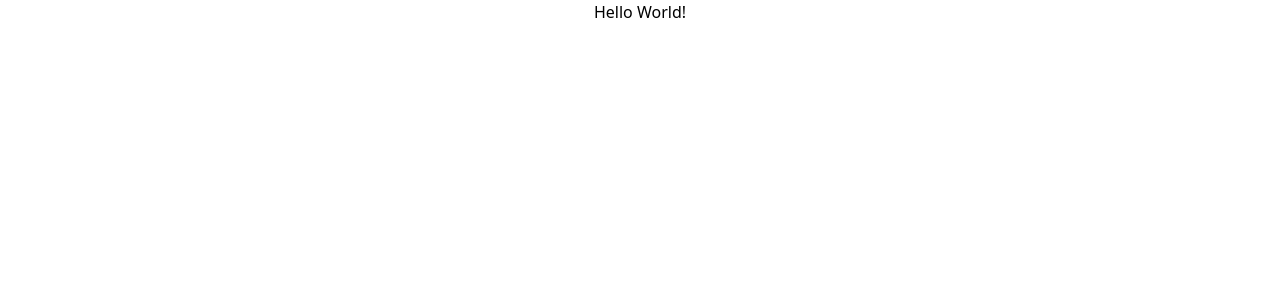
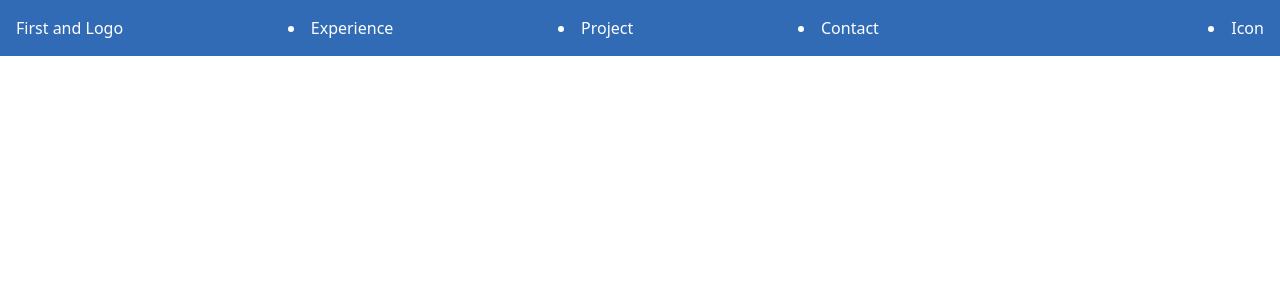
Before and after one commit to jhunde/Portfolio, a React (Create React App) app: page / in a window 1280 px wide. Shown: the top 300 px of the page. Built offline with nearby package versions, Linux system fonts and the light colour scheme.

Commit message:
Added a navbar

```diff
--- a/src/App.css
+++ b/src/App.css
@@ -1,38 +1,7 @@
-.App {
-  text-align: center;
+@tailwind base;
+@tailwind components;
+@tailwind utilities;
+
+.App{
+  /* background-color: rgb(252, 160, 22); */
 }
-
-.App-logo {
-  height: 40vmin;
-  pointer-events: none;
-}
-
-@media (prefers-reduced-motion: no-preference) {
-  .App-logo {
-    animation: App-logo-spin infinite 20s linear;
-  }
-}
-
-.App-header {
-  background-color: #282c34;
-  min-height: 100vh;
-  display: flex;
-  flex-direction: column;
-  align-items: center;
-  justify-content: center;
-  font-size: calc(10px + 2vmin);
-  color: white;
-}
-
-.App-link {
-  color: #61dafb;
-}
-
-@keyframes App-logo-spin {
-  from {
-    transform: rotate(0deg);
-  }
-  to {
-    transform: rotate(360deg);
-  }
-}
--- a/src/App.js
+++ b/src/App.jsx
@@ -1,9 +1,12 @@
 import './App.css';
+import Navbar from "./components/Navbar"
 
 function App() {
   return (
     <div className="App">
-      Hello World!
+
+      <Navbar/>
+
     </div>
   );
 }
--- /dev/null
+++ b/src/components/Navbar.css
@@ -0,0 +1,12 @@
+@tailwind base;
+@tailwind components;
+@tailwind utilities;
+
+.navbar{
+    background-color: rgb(50, 107, 181);
+    display: flex;
+    justify-content: space-between;
+    align-items: center;
+    color:#fff;
+    padding: 1rem;
+}
--- a/src/components/Navbar.jsx
+++ b/src/components/Navbar.jsx
@@ -0,0 +1,35 @@
+import React from "react";
+import "./Navbar.css"
+const Navbar = () => {
+    return (
+        <nav className="navbar">
+            <div className="navbar-left">
+                <a href="/" className="logo"> First and Logo </a>
+            </div>
+
+            <div className="navbar-center">
+                <li>
+                    <a href="/" className="navbar-names"> Experience </a>
+                </li>
+            </div>
+
+            <div className="navbar-center">
+                <li>
+                    <a href="/" className="navbar-names"> Project </a>
+                </li>
+            </div>
+
+            <div className="navbar-center">
+                <li>
+                    <a href="/" className="navbar-names"> Contact </a>
+                </li>
+            </div>
+
+            <div className="navbar-left"></div>
+                <li>
+                    <a href="/" className="navbar-icon"> Icon </a>
+                </li>
+        </nav>
+    )
+}
+export default Navbar;
```
